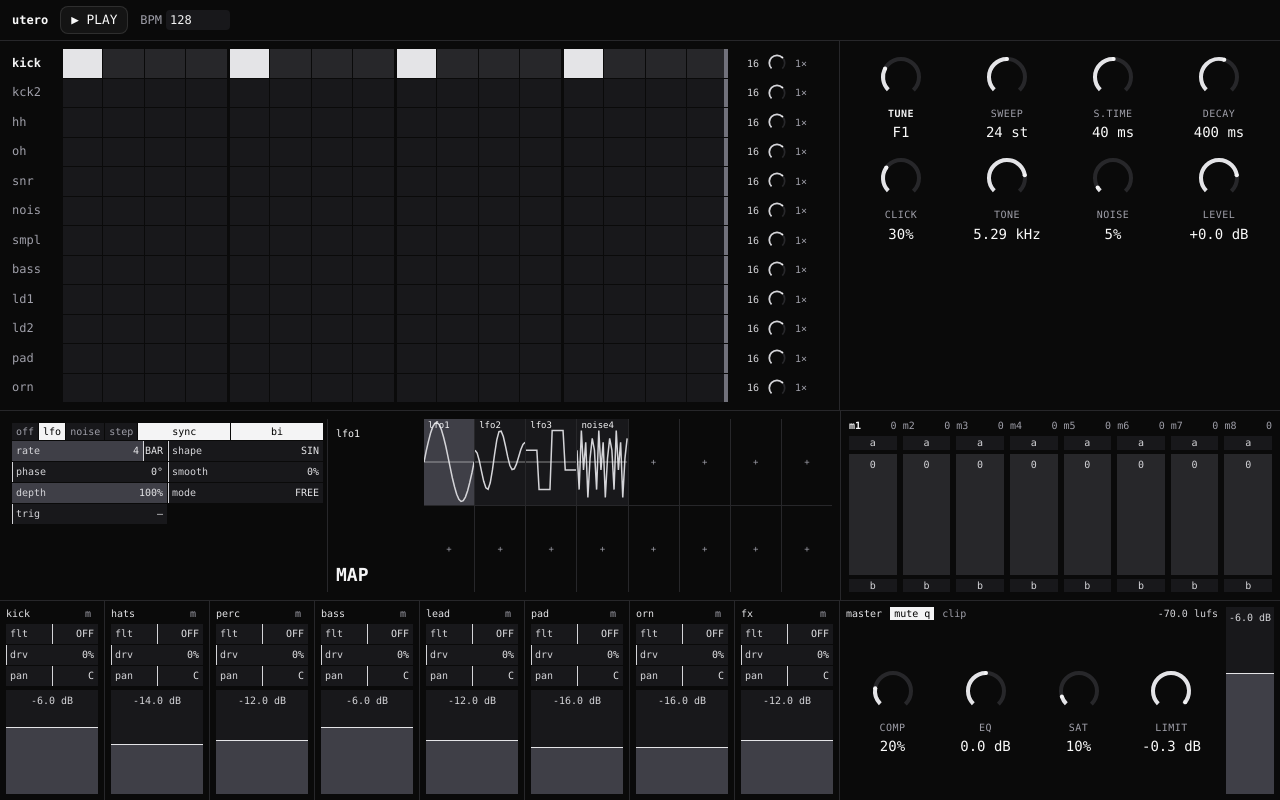
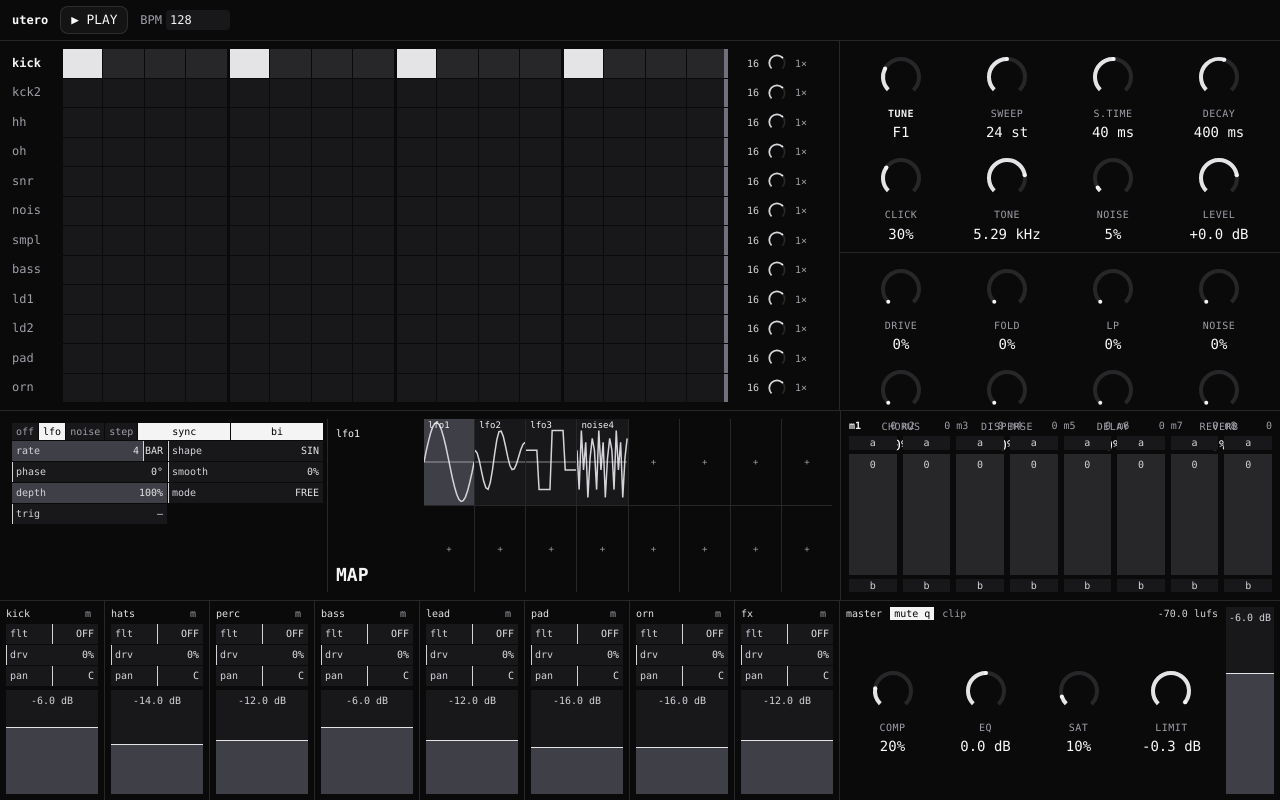
Before and after one commit to benjamin-rigo/utero, a React (Vite) app in the folder web/: page / in a window 1280 px wide. Built offline with nearby package versions, Linux system fonts and the light colour scheme.

Commit message:
feat(web): insert FX grid on the machine page (drag to reorder, click filter mode, delay/reverb settings)
Co-Authored-By: Claude Opus 5.5 <noreply@anthropic.com>

```diff
--- /dev/null
+++ b/web/src/ui/FxGrid.tsx
@@ -0,0 +1,74 @@
+import { useState } from 'react'
+import {
+  FILTER_MODES, FX_BASE, FX_DELAY, FX_FILTER, FX_FILTER_MODE, FX_NAMES, FX_REVERB, MASTER_DELAY, MASTER_PARAMS, MASTER_REVERB, MASTER_ROW,
+  type MachineDef,
+} from '@/state/machines'
+import { rowParams, type Store } from '@/state/store'
+import type { AppState } from '@/state/types'
+import { ParamKnob } from './ParamKnob'
+
+const FX_DRAG_TYPE = 'application/x-utero-fx'
+
+interface Props {
+  state: AppState
+  frame: Float32Array | null
+  store: Store
+  track: number
+  machine: MachineDef
+}
+
+/**
+ * The machine's insert chain: knob order = signal order. Drag a label onto another knob to move it,
+ * click the filter to cycle lp → hp → comb, double-click delay / reverb for their (global) settings.
+ */
+export function FxGrid({ state, frame, store, track: t, machine }: Props) {
+  const [page, setPage] = useState<'delay' | 'reverb' | null>(null)
+  const order = state.tracks[t].fxOrder
+  const mode = Math.round((rowParams(state, t)[FX_FILTER_MODE] ?? 0) * (FILTER_MODES.length - 1))
+
+  if (page) {
+    const params = page === 'delay' ? MASTER_DELAY : MASTER_REVERB
+    return (
+      <section aria-label={`${page} settings`} className="border-t border-zinc-800">
+        <button type="button" onClick={() => setPage(null)}
+          className="w-full px-2 py-1 text-left text-[10px] lowercase text-zinc-300 outline-none hover:text-zinc-100 focus-visible:ring-1 focus-visible:ring-inset focus-visible:ring-zinc-100">
+          ‹ {page}
+        </button>
+        <div className="grid grid-cols-4 gap-y-2 p-2">
+          {params.map((p) => (
+            <ParamKnob key={p} state={state} frame={frame} store={store} row={MASTER_ROW} param={p} meta={MASTER_PARAMS[p]}
+              label={MASTER_PARAMS[p].name.split(' ')[1].toLowerCase()} ariaLabel={MASTER_PARAMS[p].name} />
+          ))}
+        </div>
+      </section>
+    )
+  }
+
+  return (
+    <section aria-label="Insert FX" className="grid grid-cols-4 gap-y-2 border-t border-zinc-800 p-2">
+      {order.map((id, pos) => {
+        const param = FX_BASE + id
+        const label = id === FX_FILTER ? FILTER_MODES[mode] : FX_NAMES[id]
+        return (
+          <div key={id}
+            onDragOver={(e) => { if (Array.from(e.dataTransfer.types).includes(FX_DRAG_TYPE)) e.preventDefault() }}
+            onDrop={(e) => {
+              const raw = e.dataTransfer.getData(FX_DRAG_TYPE)
+              if (raw === '') return
+              e.preventDefault()
+              store.moveFx(t, Number(raw), pos)
+            }}>
+            <ParamKnob state={state} frame={frame} store={store} row={t} param={param} meta={machine.params[param]}
+              label={label} ariaLabel={FX_NAMES[id]}
+              onLabelDragStart={(e) => {
+                e.dataTransfer.setData(FX_DRAG_TYPE, String(pos))
+                e.dataTransfer.effectAllowed = 'move'
+              }}
+              onTap={id === FX_FILTER ? () => store.setParam(t, FX_FILTER_MODE, ((mode + 1) % FILTER_MODES.length) / (FILTER_MODES.length - 1)) : undefined}
+              onOpen={id === FX_DELAY ? () => setPage('delay') : id === FX_REVERB ? () => setPage('reverb') : undefined} />
+          </div>
+        )
+      })}
+    </section>
+  )
+}
--- a/web/src/ui/Knob.tsx
+++ b/web/src/ui/Knob.tsx
@@ -41,6 +41,12 @@ export interface KnobProps {
   bipolar?: boolean
   /** Live gain reduction in dB (comp/limiter), drawn as an inner arc over 0–12 dB. */
   reduction?: number
+  /** A press without drag (e.g. cycle the filter mode). */
+  onTap?(): void
+  /** Replaces double-click = default (e.g. open the delay/reverb settings). */
+  onOpen?(): void
+  /** Makes the label a drag handle (reordering the FX chain). */
+  onLabelDragStart?(e: DragEvent<HTMLButtonElement>): void
   /** Accessible name when the visible label is not unique (e.g. 'KICK filter'). */
   ariaLabel?: string
   /** Shows the value in real units (dB, Hz, ms…); defaults to 0–100. */
@@ -59,9 +65,9 @@ export interface KnobProps {
 /** Vertical drag (⇧ = fine); outer ring drag = mod amount; double-click = default; drop a modulator to route it. */
 export function Knob({
   label, value, display = value, defaultValue, modAmount = 0, markers = null, learning = false, selected = false,
-  onChange, onModAmount, onDropModulator, onSelect, size = 'md', ariaLabel, format, map = null, onMap, onMapClear, onHover, steps, tone = 'acc', bipolar = false, reduction,
+  onChange, onModAmount, onDropModulator, onSelect, size = 'md', ariaLabel, format, map = null, onMap, onMapClear, onHover, steps, tone = 'acc', bipolar = false, reduction, onTap, onOpen, onLabelDragStart,
 }: KnobProps) {
-  const drag = useRef<{ x: number; y: number; mode: 'value' | 'mod' } | null>(null)
+  const drag = useRef<{ x: number; y: number; mode: 'value' | 'mod'; travel: number } | null>(null)
   const current = useRef(value)
   // while dragging keep the unquantised position, so discrete knobs can travel between positions
   if (!drag.current) current.current = value
@@ -101,7 +107,7 @@ export function Knob({
       const dist = Math.hypot(e.clientX - (box.left + box.width / 2), e.clientY - (box.top + box.height / 2)) / scale
       const mode = size !== 'slot' && !map && onModAmount && modAmount !== 0 && dist > MOD_RING_RADIUS ? 'mod' : 'value'
       e.currentTarget.setPointerCapture?.(e.pointerId)
-      drag.current = { x: e.clientX, y: e.clientY, mode }
+      drag.current = { x: e.clientX, y: e.clientY, mode, travel: 0 }
       current.current = value
     },
     onPointerMove: (e: PointerEvent<Element>) => {
@@ -110,16 +116,20 @@ export function Knob({
       const dy = drag.current.y - e.clientY
       const dx = size === 'slot' ? e.clientX - drag.current.x : 0
       const moved = Math.abs(dx) > Math.abs(dy) ? dx : dy
+      drag.current.travel += Math.abs(dx) + Math.abs(dy)
       const delta = moved / (e.shiftKey ? 1000 : 200)
       drag.current.x = e.clientX
       drag.current.y = e.clientY
       if (drag.current.mode === 'mod') onModAmount?.(delta)
       else nudge(delta)
     },
-    onPointerUp: () => { drag.current = null },
+    onPointerUp: () => {
+      if (drag.current && drag.current.travel < 3) onTap?.()
+      drag.current = null
+    },
     onPointerCancel: () => { drag.current = null },
     onLostPointerCapture: () => { drag.current = null },
-    onDoubleClick: () => (map ? onMapClear?.() : onChange(defaultValue)),
+    onDoubleClick: () => (map ? onMapClear?.() : onOpen ? onOpen() : onChange(defaultValue)),
     onKeyDown: (e: KeyboardEvent<Element>) => {
       const step = steps && !map ? 1 / (steps - 1) : e.shiftKey ? 0.001 : 0.01
       const keys: Record<string, () => void> = {
@@ -204,6 +214,7 @@ export function Knob({
 {size !== 'xs' && (
         <>
       <button type="button" onClick={onSelect} aria-pressed={selected} aria-label={ariaLabel ?? label}
+        draggable={onLabelDragStart !== undefined} onDragStart={onLabelDragStart}
         className={`rounded text-[10px] uppercase tracking-wider outline-none focus-visible:ring-2 focus-visible:ring-acc ${selected ? 'font-bold text-zinc-100' : 'text-zinc-400'}`}>
         {label}
       </button>
--- a/web/src/ui/MachinePanel.tsx
+++ b/web/src/ui/MachinePanel.tsx
@@ -3,6 +3,7 @@ import { MACHINES, type MachineDef } from '@/state/machines'
 import { modLabel } from '@/state/modulation'
 import { rowParams, type Store } from '@/state/store'
 import type { AppState } from '@/state/types'
+import { FxGrid } from './FxGrid'
 import { ParamKnob } from './ParamKnob'
 
 interface Props {
@@ -86,6 +87,7 @@ function MachineBody({ state, frame, store, track: t, machine }: BodyProps) {
           </div>
         )
       })}
+      <FxGrid state={state} frame={frame} store={store} track={t} machine={machine} />
       {routes.length > 0 && (
         <div className="flex min-h-7 flex-wrap items-center gap-px border-t border-zinc-800 px-2 py-1">
           <span className="mr-1 lowercase text-zinc-400">{machine.params[selParam].name}</span>
--- a/web/src/ui/ParamKnob.tsx
+++ b/web/src/ui/ParamKnob.tsx
@@ -1,3 +1,4 @@
+import type { DragEvent } from 'react'
 import { effectiveOf } from '@/audio/snapshot'
 import type { ParamMeta } from '@/state/kickParams'
 import { formatParam } from '@/state/machines'
@@ -18,13 +19,16 @@ interface Props {
   /** Visible label when it differs from the param name (e.g. 'eq' for TILT). */
   label?: string
   reduction?: number
+  onTap?(): void
+  onOpen?(): void
+  onLabelDragStart?(e: DragEvent<HTMLButtonElement>): void
   ariaLabel?: string
   selected?: boolean
   onSelect?(): void
 }
 
 /** A knob bound to (row, param): edits the base or the armed macro endpoint, shows live value, takes modulators. */
-export function ParamKnob({ state, frame, store, row, param: p, meta, size, bipolar, label, reduction, ariaLabel, selected, onSelect }: Props) {
+export function ParamKnob({ state, frame, store, row, param: p, meta, size, bipolar, label, reduction, onTap, onOpen, onLabelDragStart, ariaLabel, selected, onSelect }: Props) {
   const learn = state.learn
   const marker = state.macros[state.selectedMacro].targets.find((x) => x.track === row && x.param === p)
   const learnTarget = learn ? state.macros[learn.macro].targets.find((x) => x.track === row && x.param === p) : undefined
@@ -34,7 +38,7 @@ export function ParamKnob({ state, frame, store, row, param: p, meta, size, bipo
   const mapAmount = mapRoute ? mapRoute.amount : 0
   const display = learn ? value : frame ? effectiveOf(frame, row, p) : effectiveValue(state, row, p)
   return (
-    <Knob label={label ?? meta.name} reduction={reduction} format={(v) => formatParam(meta, v)} ariaLabel={ariaLabel} size={size} bipolar={bipolar} value={value} display={display} defaultValue={meta.default}
+    <Knob label={label ?? meta.name} reduction={reduction} onTap={onTap} onOpen={onOpen} onLabelDragStart={onLabelDragStart} format={(v) => formatParam(meta, v)} ariaLabel={ariaLabel} size={size} bipolar={bipolar} value={value} display={display} defaultValue={meta.default}
       modAmount={modAmountFor(state, row, p)} markers={marker ? { a: marker.a, b: marker.b } : null}
       learning={learn !== null} selected={selected}
       onChange={(v) => store.setParam(row, p, v)}
```
Also changed, not shown: 1 other file (tests, documents, lock files or other folders).
